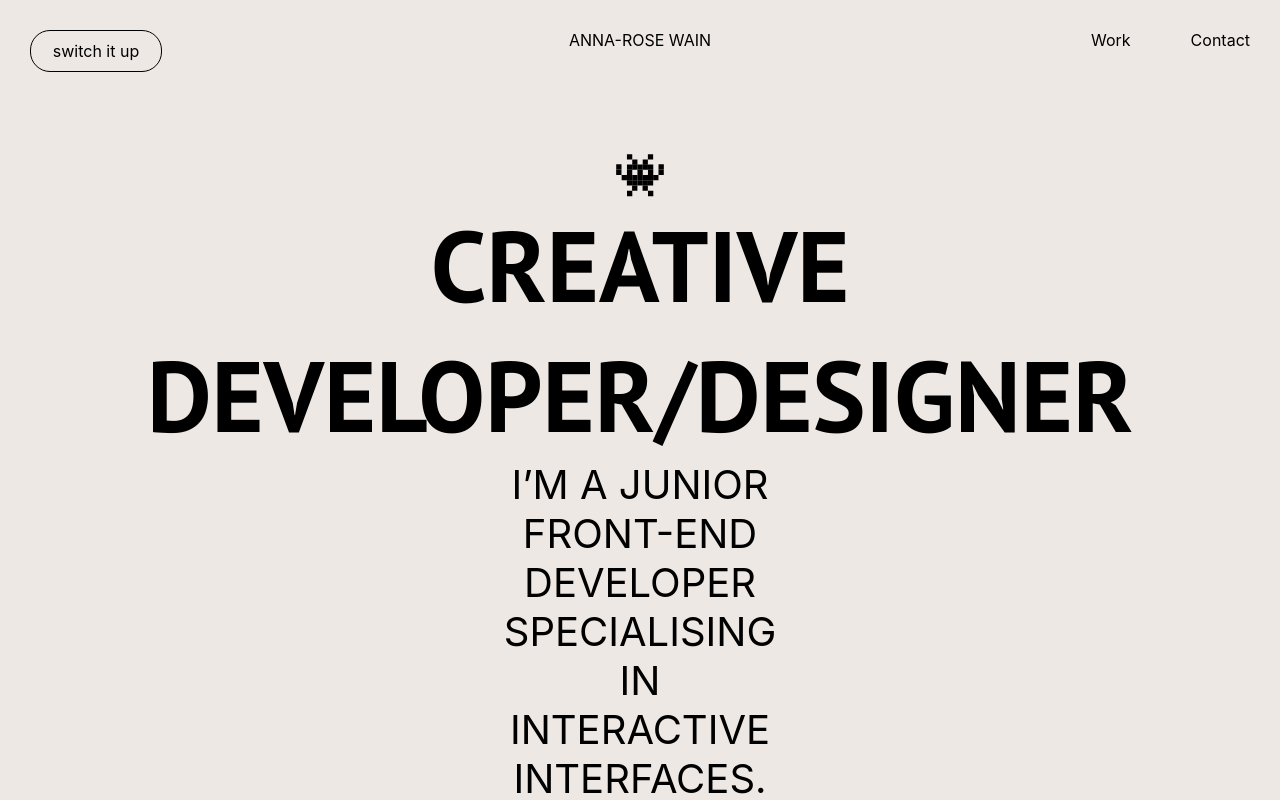
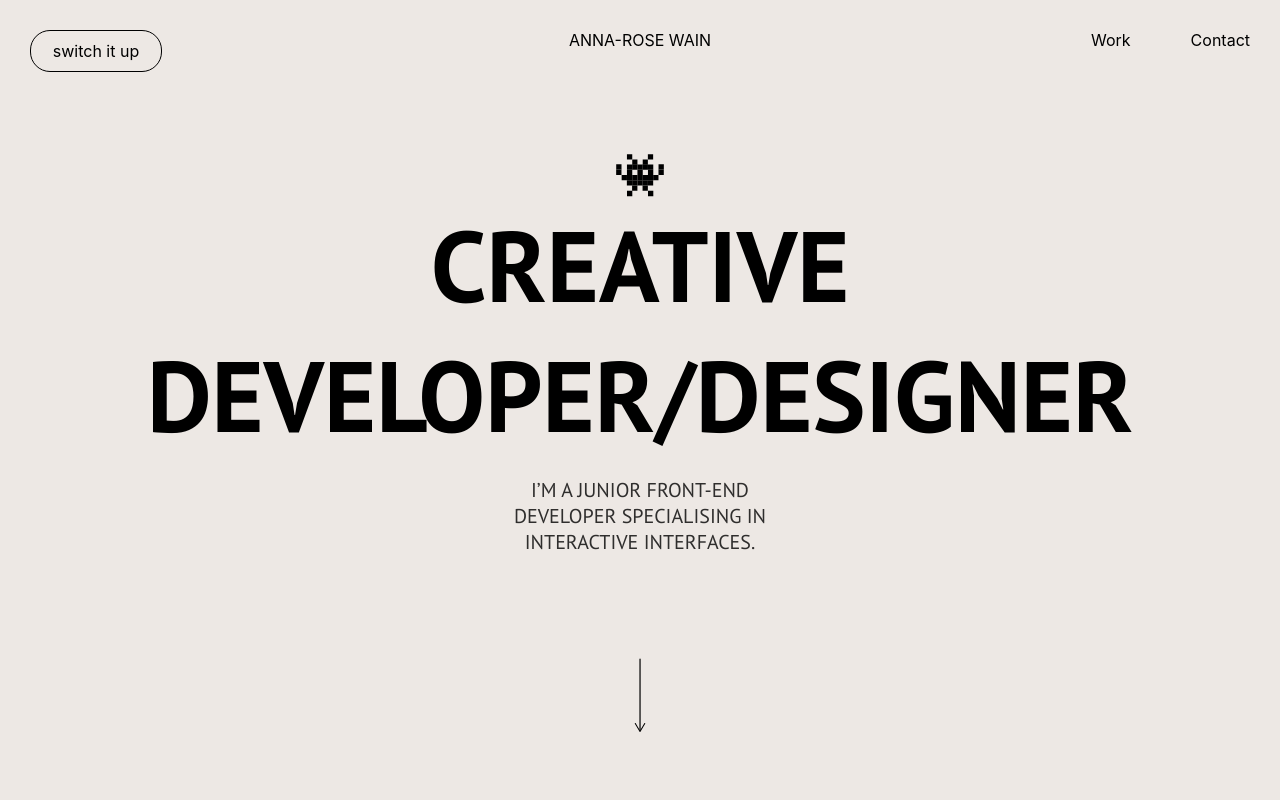
Before and after one commit to anna-rosew/anna-rose-wain, a React (Create React App) app: page / in a window 1280 px wide. Shown: the top 800 px of the page. Built offline with nearby package versions, Linux system fonts and the light colour scheme; a web font is replaced by a local one.

Commit message:
Uninstall gsap because of pay wall

```diff
--- a/package.json
+++ b/package.json
@@ -7,7 +7,6 @@
     "@testing-library/react": "^13.4.0",
     "@testing-library/user-event": "^13.5.0",
     "boostrap": "^2.0.0",
-    "gsap": "^3.12.5",
     "react": "^18.2.0",
     "react-dom": "^18.2.0",
     "react-intersection-observer": "^9.10.3",
--- a/src/Components/LandingScreen.js
+++ b/src/Components/LandingScreen.js
@@ -1,8 +1,7 @@
 import React from "react";
 import "../Styles/LandingScreen.css";
 import Header from "./Header";
-import { gsap } from "gsap";
-import { TextPlugin } from "gsap/TextPlugin";
+
 
 import emoji from "../imgs/icons/robot.svg";
 import arrow from "../imgs/icons/arrow.svg";
@@ -17,8 +16,11 @@ export default function LandingScreen() {
       </div>
       <h1>CREATIVE</h1>
       <h1>DEVELOPER/DESIGNER</h1>
-      <div className="text-container" id="quote">
-        I’M A JUNIOR FRONT-END DEVELOPER SPECIALISING IN INTERACTIVE INTERFACES.
+      <div className="text-container">
+        <h2>
+          I’M A JUNIOR FRONT-END DEVELOPER SPECIALISING IN INTERACTIVE
+          INTERFACES.{" "}
+        </h2>
       </div>
       <div className="arrow">
         <img src={arrow} alt="Arrow pointing down" />
@@ -26,5 +28,3 @@ export default function LandingScreen() {
     </div>
   );
 }
-
-gsap.registerPlugin(TextPlugin);
```
Also changed, not shown: src/Styles/LandingScreen.css (line endings or trailing spaces), 2 other files (tests, documents, lock files or other folders).
